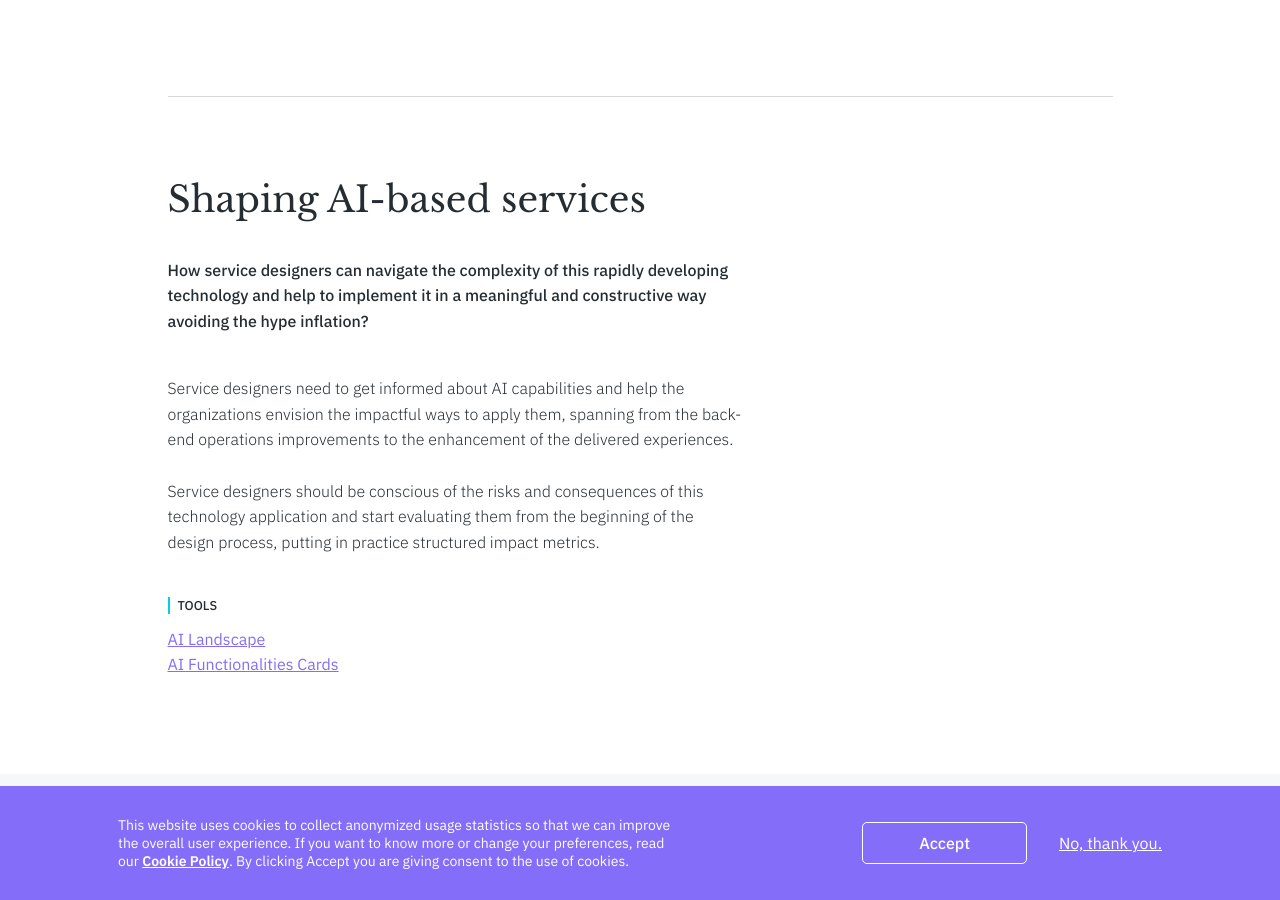
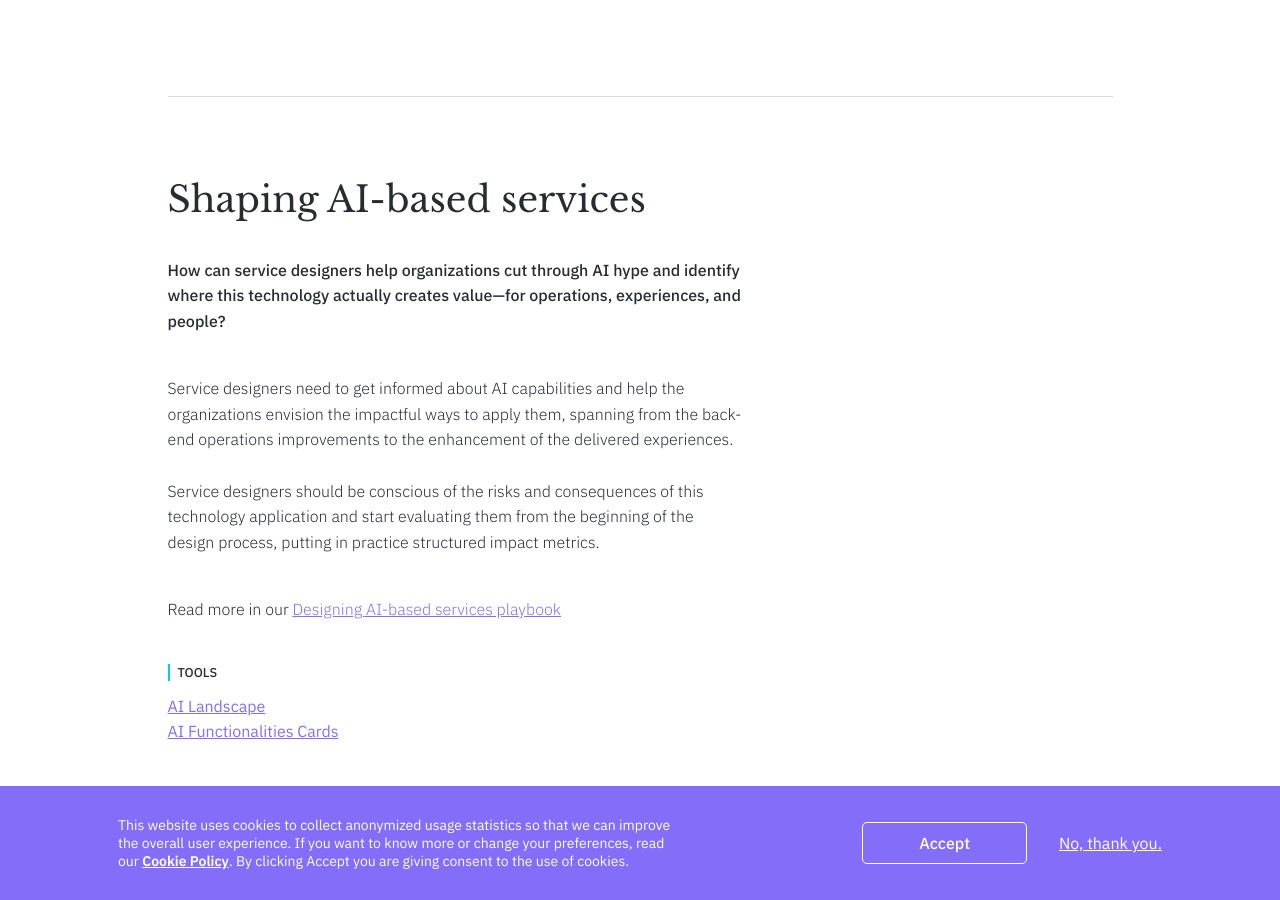
Before and after one commit to service-design-tools/sdt-website, a Jekyll site: the page built from enhanced-tools.html, in a window 1280 px wide and 900 px high, scrolled down 4535 px. Built offline with Jekyll 4.4.1, drawn with Linux system fonts in a browser that asks for light colours.

Commit message:
Update enhanced tools “enhanced-page”

```diff
--- a/_data/enhanced-page.yml
+++ b/_data/enhanced-page.yml
@@ -111,9 +111,9 @@ sections:
       - Future backcasting
       - Signal cards
   - title: Shaping AI-based services
-    question: "How service designers can navigate the complexity of this rapidly
-      developing technology and help to implement it in a meaningful and
-      constructive way avoiding the hype inflation? "
+    question: How can service designers help organizations cut through AI hype and
+      identify where this technology actually creates value—for operations,
+      experiences, and people?
     content: >-
       Service designers need to get informed about AI capabilities and help the
       organizations envision the impactful ways to apply them, spanning from the
@@ -123,6 +123,9 @@ sections:
       \
 
       Service designers should be conscious of the risks and consequences of this technology application and start evaluating them from the beginning of the design process, putting in practice structured impact metrics.
+
+
+      Read more in our [Designing AI-based services playbook](https://form.typeform.com/to/Iu543Fdr)
     tools:
       - AI Landscape
       - AI Functionalities Cards
```
